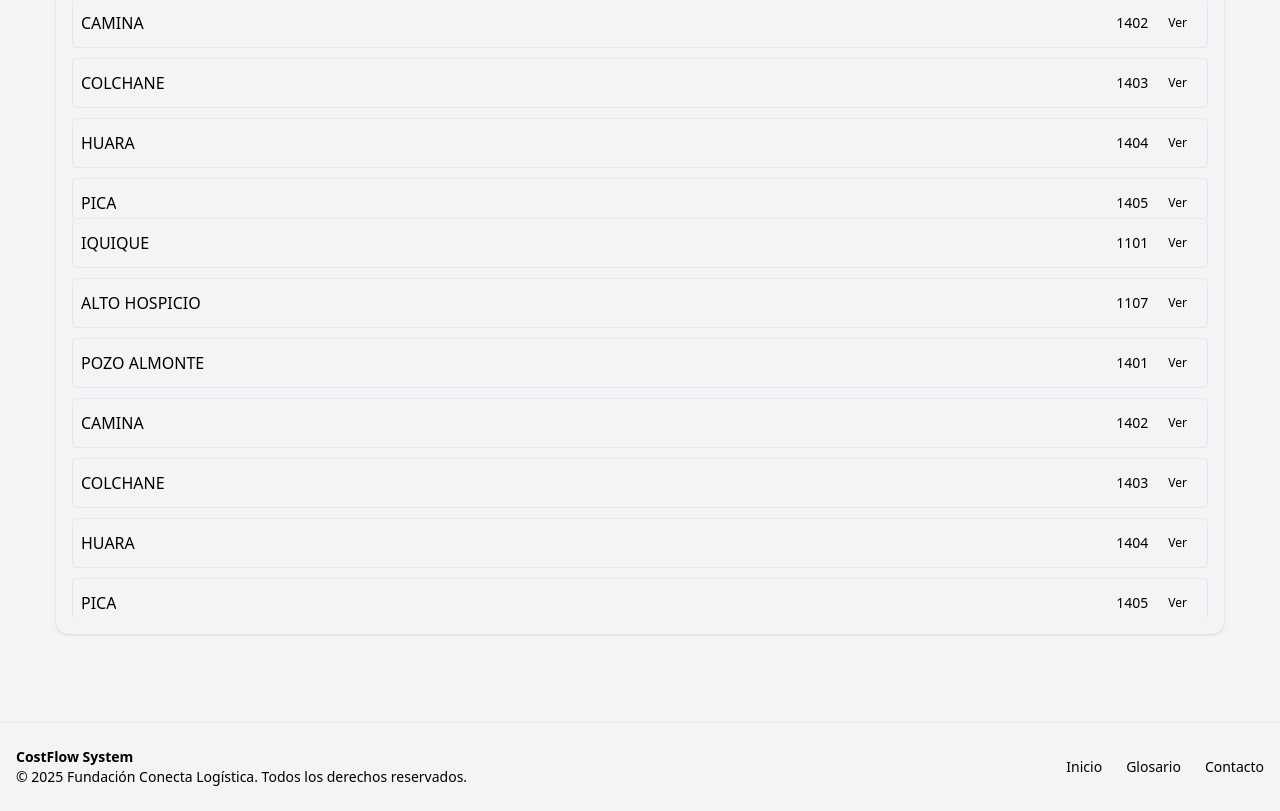
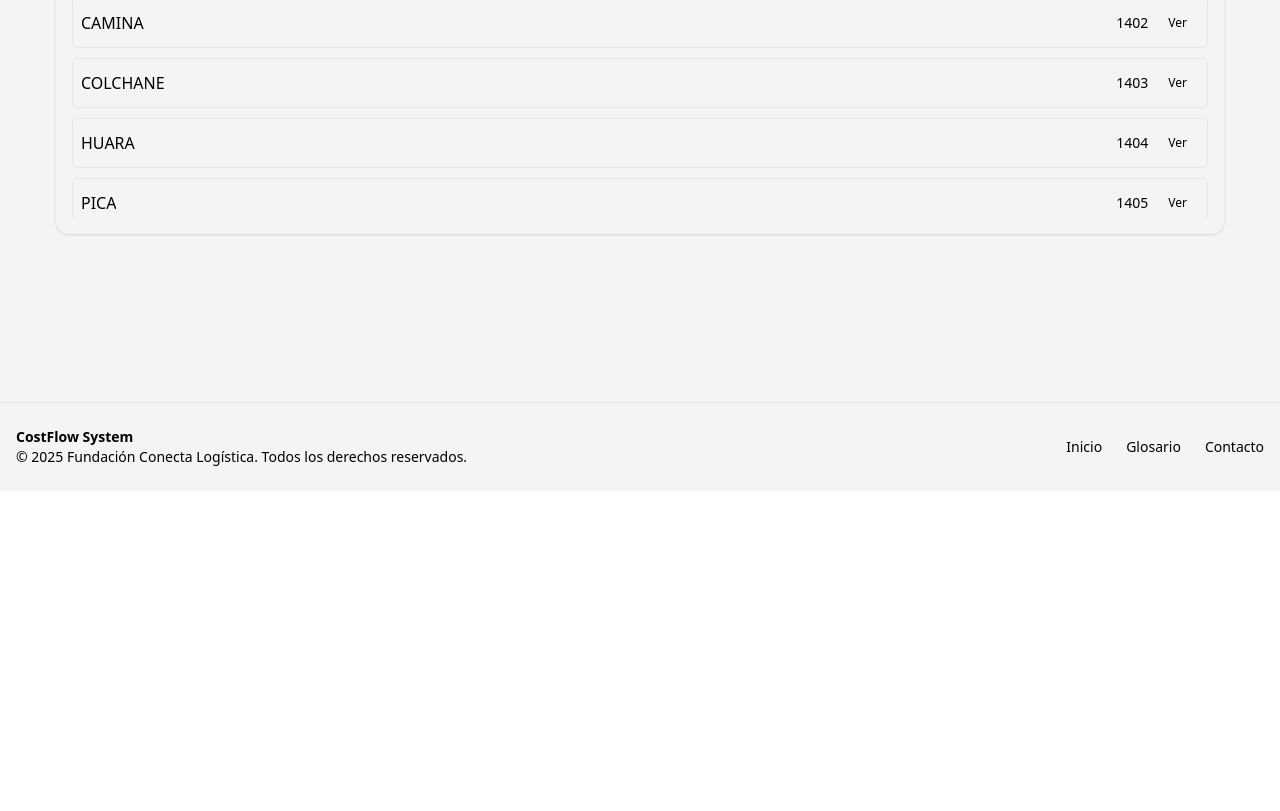
Before and after one commit to ignvcio42/CostFlowSystem_ConectaLOG, a React (Vite) app in the folder frontend/: page /glosary in a window 1280 px wide. Shown: the part 582-1393 px from the top of the page. After the commit the page ends 1073 px from the top, so only its background shows below. Built offline with nearby package versions, Linux system fonts and the light colour scheme; sample sign-in values are in the browser's storage.

Commit message:
todo funcionando

```diff
--- a/frontend/src/components/Glosario/GlosarioSection.jsx
+++ b/frontend/src/components/Glosario/GlosarioSection.jsx
@@ -41,13 +41,6 @@ export default function GlosarioSection({ title, items }) {
           )}
         </List>
       )}
-      <List height={400} itemCount={filtered.length} itemSize={60} width="100%">
-        {({ index, style }) => (
-          <div style={style}>
-            <GlosarioItem item={filtered[index]} />
-          </div>
-        )}
-      </List>
     </Card>
   );
 }
--- a/frontend/src/pages/history.jsx
+++ b/frontend/src/pages/history.jsx
@@ -225,9 +225,11 @@ const History = () => {
             - {new Date(consulta.fecha_consulta).toLocaleString()}
           </p>
           {consultaExpirada(consulta) && (
-            <div className="flex items-center gap-1 text-sm text-red-600 dark:text-red-400 mt-1">
-              <AlarmClockOff className="w-4 h-4" />
-              Consulta expirada
+            <div className="flex items-center gap-1 text-sm mt-1">
+              <span className="flex items-center gap-1 px-2 py-1 rounded bg-red-400 text-white dark:bg-red-800/20 dark:text-red-400 hover:bg-red-500 transition-all duration-300 hover:dark:bg-red-700">
+                <AlarmClockOff className="w-4 h-4" />
+                Consulta expirada
+              </span>
             </div>
           )}
 
```
Also changed, not shown: 2 other files (tests, documents, lock files or other folders).
